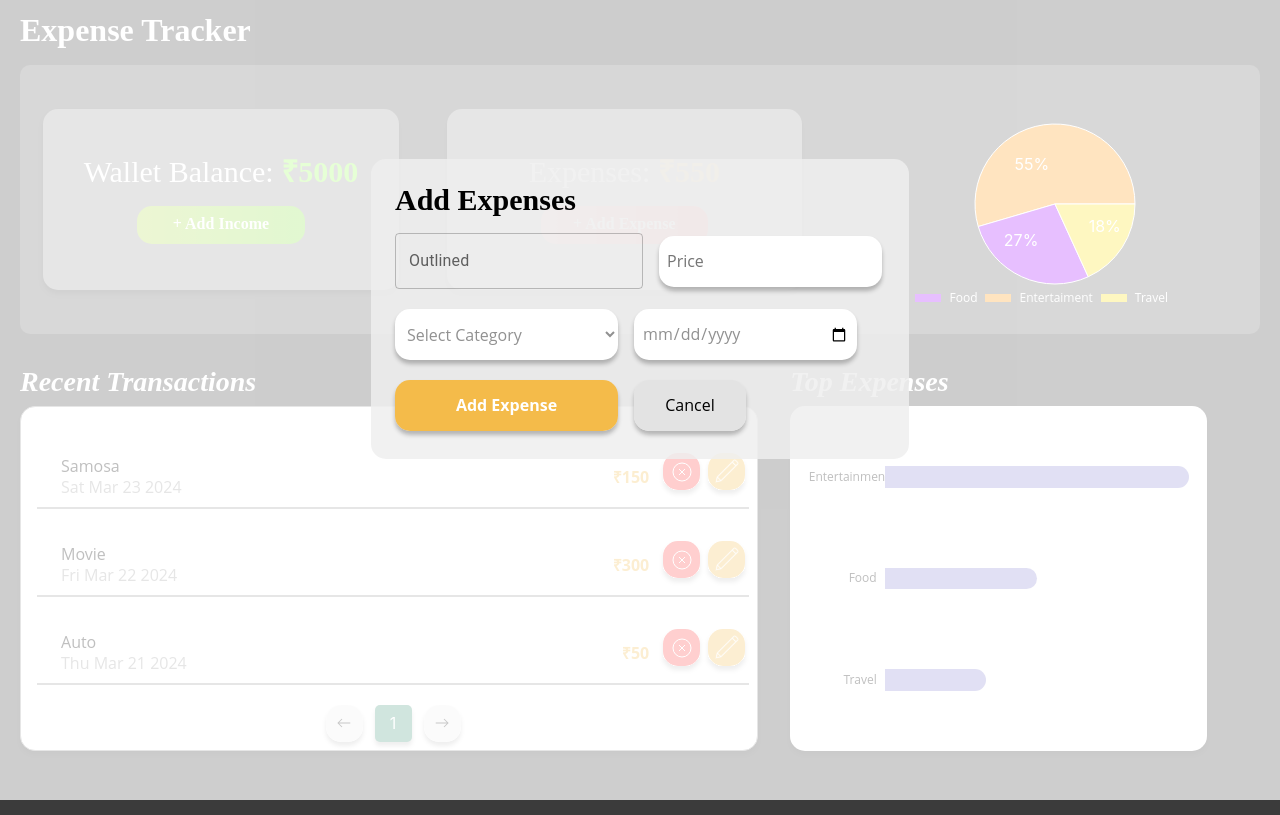
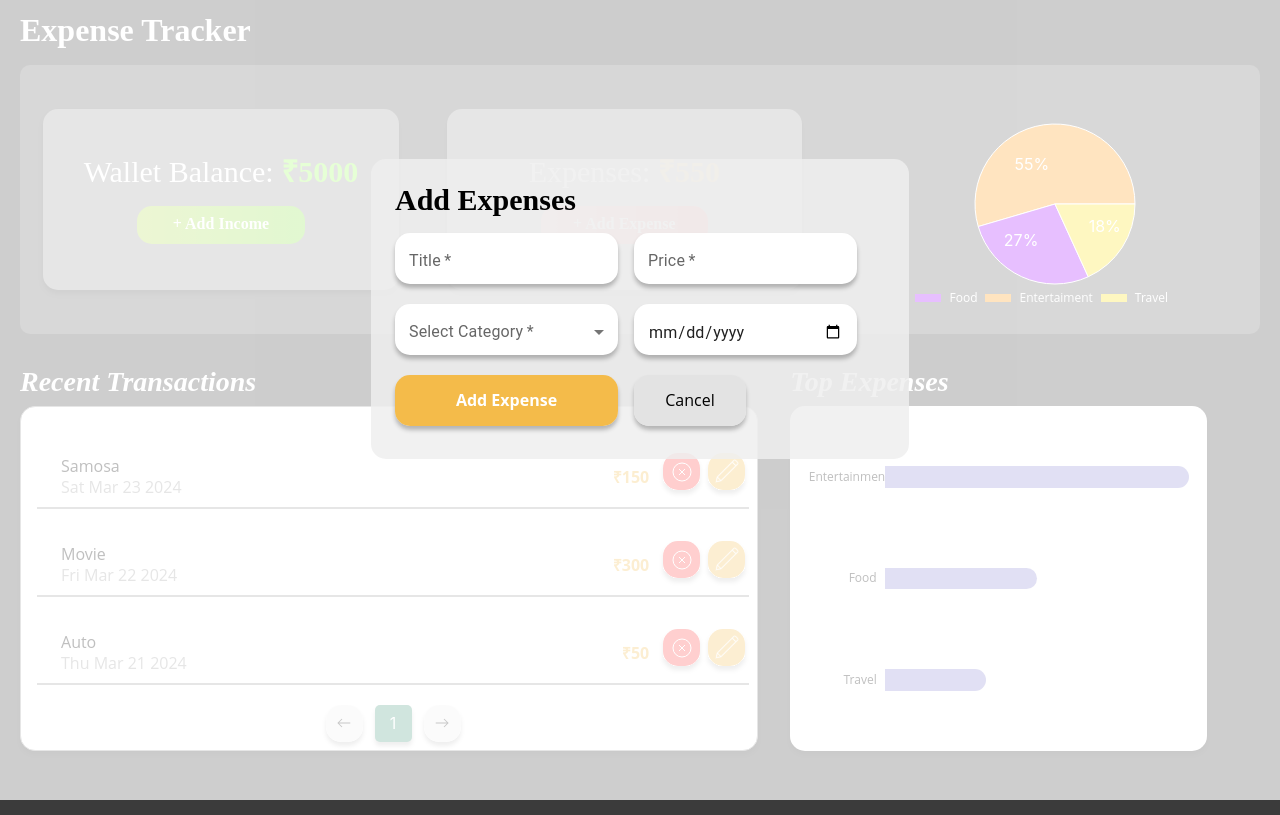
Before and after one commit to c0der-nb/expense-tracker, a React (Create React App) app: page / in a window 1280 px wide. Both pictures are taken after a click on the button "+ Add Expense". Built offline with nearby package versions, Linux system fonts and the light colour scheme; some icons are missing.

Commit message:
Replace input with MUI's TextFiled to fix prod issue

```diff
--- a/src/components/AddBalanceModal/AddBalanceModal.jsx
+++ b/src/components/AddBalanceModal/AddBalanceModal.jsx
@@ -1,4 +1,5 @@
 import React, { useState } from "react";
+import TextField from '@mui/material/TextField';
 import styles from "./AddBalanceModal.module.css";
 import { enqueueSnackbar } from "notistack";
 
@@ -24,7 +25,7 @@ function AddBalanceModal({cancelHandler}) {
             >
                 <p className={styles.modalHeading}>Add Balance</p>
                 <div className={styles.balanceFormContainer}>
-                    <input className={styles.balanceInput} type="number" placeholder="Income Amount" onChange={(e) => setBalanceInput(e.target.value)} />
+                    <TextField sx={{"& fieldset": { border: 'none' },}} className={styles.balanceInput} type="number" label="Income Amount" variant="outlined" onChange={(e) => setBalanceInput(e.target.value)} />
                     <button className={`${styles.addButton} cursor-pointer`} onClick={addBalanceHandler}>Add Balance</button>
                     <button className={`${styles.cancel} cursor-pointer`} onClick={cancelHandler}>Cancel</button>
                 </div>
--- a/src/components/ExpenseModal/ExpenseModal.jsx
+++ b/src/components/ExpenseModal/ExpenseModal.jsx
@@ -1,6 +1,7 @@
 import React, {useState} from "react";
 import TextField from '@mui/material/TextField';
 import styles from "./ExpenseModal.module.css";
+import { MenuItem } from "@mui/material";
 
 function ExpenseModal({type, selectedExpense, addExpenseHandler, updateExpenseHandler, cancelHandler}) {
     const [title, setTitle] = useState("");
@@ -48,15 +49,14 @@ function ExpenseModal({type, selectedExpense, addExpenseHandler, updateExpenseHa
                 >
                 <p className={styles.modalHeading}>Add Expenses</p>
                 <form onSubmit={addHandler} className={styles.expenseFormContainer}>
-                    <TextField onChange={(e) => setTitle(e.target.value)} id="title" label="Outlined" variant="outlined" />
-                    <input onChange={((e) => setPrice(e.target.value))} className={styles.inputBox} type="text" placeholder="Price" id="price" required />
-                    <select onChange={((e) => setCategory(e.target.value))} className={styles.inputBox} name="Category Dropdown" placeholder="Select Category" id="category" required>
-                        <option hidden disabled selected>Select Category</option>
-                        <option value="Entertainment">Entertainment</option>
-                        <option value="Food">Food</option>
-                        <option value="Travel">Travel</option>
-                    </select>
-                    <input  onChange={(e) => setDate(e.target.value)} className={styles.inputBox} type="date" placeholder="dd/mm/yyyy" id="date" required />
+                    <TextField sx={{"& fieldset": { border: 'none' },}} onChange={(e) => setTitle(e.target.value)} className={styles.inputBox} id="title" label="Title" variant="outlined" required />
+                    <TextField sx={{"& fieldset": { border: 'none' },}} onChange={((e) => setPrice(e.target.value))} className={styles.inputBox} type="text" label="Price" id="price" variant="outlined" required />
+                    <TextField sx={{"& fieldset": { border: 'none' },}} select onChange={((e) => setCategory(e.target.value))} className={styles.inputBox} name="Category Dropdown" label="Select Category" id="category" required>
+                        <MenuItem value="Entertainment">Entertainment</MenuItem>
+                        <MenuItem value="Food">Food</MenuItem>
+                        <MenuItem value="Travel">Travel</MenuItem>
+                    </TextField>
+                    <TextField sx={{"& fieldset": { border: 'none' },}} onChange={(e) => setDate(e.target.value)} className={styles.inputBox} type="date" placeholder="dd/mm/yyyy" id="date" required />
                     <button type="submit" className={`${styles.addButton} cursor-pointer`}>Add Expense</button>
                     <button className={`${styles.cancel} cursor-pointer`} onClick={cancelHandler}>Cancel</button>
                 </form>
@@ -71,15 +71,14 @@ function ExpenseModal({type, selectedExpense, addExpenseHandler, updateExpenseHa
                 >
                 <p className={styles.modalHeading}>Edit Expenses</p>
                 <form onSubmit={updateHandler} className={styles.expenseFormContainer}>
-                    <input onChange={(e) => setTitle(e.target.value)} className={styles.inputBox} type="text" placeholder="Title" defaultValue={selectedExpense.title} id="title" required />
-                    <input onChange={(e) => setPrice(e.target.value)} className={styles.inputBox} type="text" placeholder="Price" defaultValue={selectedExpense.price} id="price" required />
-                    <select onChange={(e) => setCategory(e.target.value)} className={styles.inputBox} name="Category Dropdown" placeholder="Select Category" defaultValue={selectedExpense.category} id="category" required>
-                        <option hidden disabled selected>Select Category</option>
-                        <option value="Entertainment">Entertainment</option>
-                        <option value="Food">Food</option>
-                        <option value="Travel">Travel</option>
-                    </select>
-                    <input  onChange={(e) => setDate(e.target.value)} className={styles.inputBox} type="date" placeholder="dd/mm/yyyy" defaultValue={selectedExpense.date} id="date" required/>
+                    <TextField sx={{"& fieldset": { border: 'none' },}} onChange={(e) => setTitle(e.target.value)} className={styles.inputBox} type="text" label="Title" variant="outlined" defaultValue={selectedExpense.title} id="title" required />
+                    <TextField sx={{"& fieldset": { border: 'none' },}} onChange={(e) => setPrice(e.target.value)} className={styles.inputBox} type="text" label="Price" variant="outlined" defaultValue={selectedExpense.price} id="price" required />
+                    <TextField sx={{"& fieldset": { border: 'none' },}} select onChange={(e) => setCategory(e.target.value)} className={styles.inputBox} name="Category Dropdown" label="Select Category" variant="outlined" defaultValue={selectedExpense.category} id="category" required>
+                        <MenuItem value="Entertainment">Entertainment</MenuItem>
+                        <MenuItem value="Food">Food</MenuItem>
+                        <MenuItem value="Travel">Travel</MenuItem>
+                    </TextField>
+                    <TextField sx={{"& fieldset": { border: 'none' },}} onChange={(e) => setDate(e.target.value)} className={styles.inputBox} type="date" label="dd/mm/yyyy" variant="outlined" defaultValue={selectedExpense.date} id="date" required/>
                     <button type="submit" className={`${styles.addButton} cursor-pointer`}>Update Expense</button>
                     <button className={`${styles.cancel} cursor-pointer`} onClick={cancelHandler}>Cancel</button>
                 </form>
```
